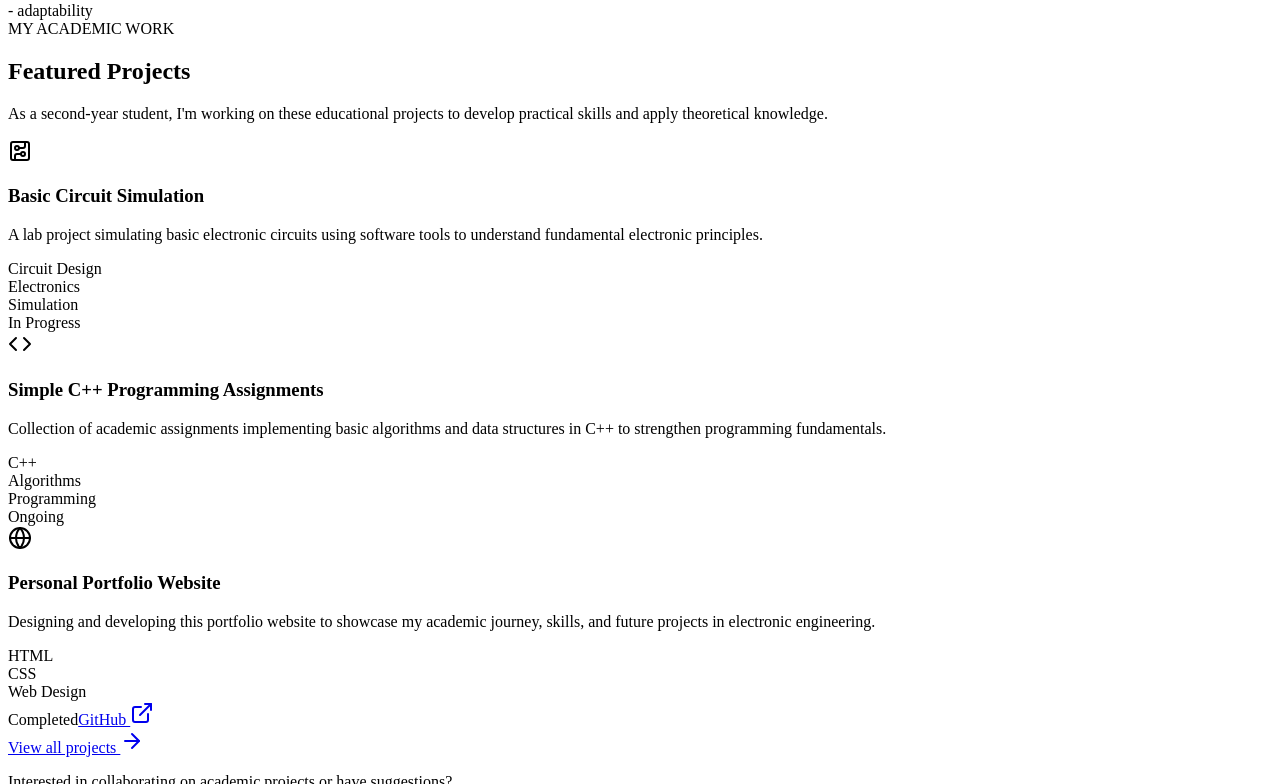
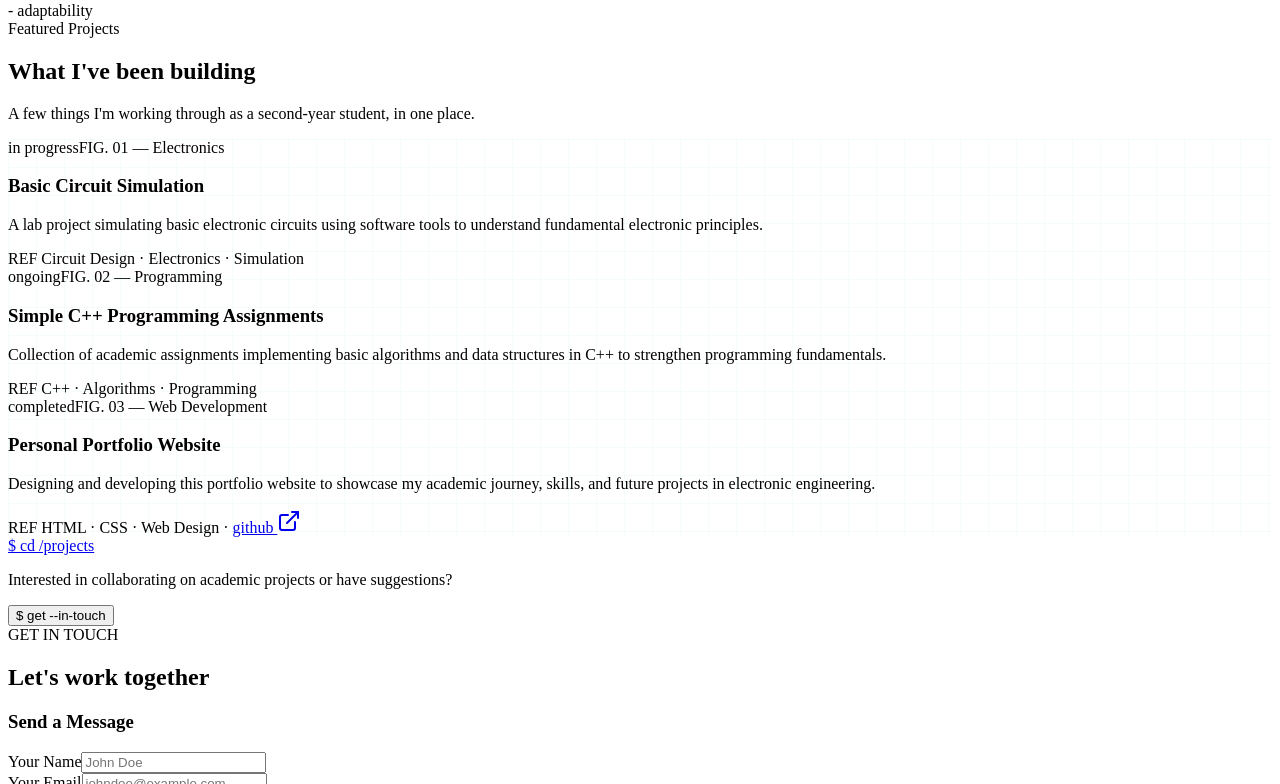
Before and after one commit to UjjalSigdel/Personal-Website, a React (Vite) app in the folder client/: page / in a window 1280 px wide. Shown: the part 1996-2780 px from the top of the page. Built offline with nearby package versions, Linux system fonts and the light colour scheme.

Commit message:
Redesign projects section and completion of basic redesign of all sections

```diff
--- a/client/src/components/sections/ProjectsSection.tsx
+++ b/client/src/components/sections/ProjectsSection.tsx
@@ -1,9 +1,7 @@
 import { useRef } from "react";
 import { Link } from "wouter";
 import { motion, useInView } from "framer-motion";
-import ProjectCard from "@/components/ui/project-card";
-import { Button } from "@/components/ui/button";
-import { ArrowRight } from "lucide-react";
+import ProjectCard, { blueprintFieldStyle } from "@/components/ui/project-card";
 import { projects } from "@/lib/projects";
 
 interface ProjectsSectionProps {
@@ -36,63 +34,65 @@ export default function ProjectsSection({
   return (
     <section ref={sectionRef} className="py-20 bg-[#0F172A]">
       <div className="container mx-auto px-4 sm:px-6 lg:px-8">
-        <div className="mb-12">
-          <span className="inline-block text-[#A78BFA] font-medium mb-2">
-            MY ACADEMIC WORK
+        <div className="mb-10">
+          <span className="inline-block font-mono text-xs tracking-wider uppercase text-[#4ADE80] mb-2">
+            Featured Projects
           </span>
           <h2 className="text-4xl font-['Inter'] font-bold text-white mb-4">
-            Featured Projects
+            What I've been building
           </h2>
           <p className="text-gray-300 max-w-3xl">
-            As a second-year student, I'm working on these educational projects
-            to develop practical skills and apply theoretical knowledge.
+            A few things I'm working through as a second-year student, in one place.
           </p>
-          <div className="h-1 w-20 bg-[#A78BFA] mt-4"></div>
         </div>
 
         <motion.div
-          className="grid sm:grid-cols-2 lg:grid-cols-3 gap-8"
+          className="p-1.5 rounded-lg"
+          style={blueprintFieldStyle}
           initial="hidden"
           animate={isInView ? "visible" : "hidden"}
           variants={containerVariants}
         >
-          {featuredProjects.map((project) => (
+          <div className="grid sm:grid-cols-2 lg:grid-cols-3 gap-5 p-3.5">
+            {featuredProjects.map((project, index) => (
               <motion.div key={project.slug} variants={itemVariants}>
                 <ProjectCard
+                  index={index}
                   title={project.title}
                   description={project.description}
-                icon={project.icon}
+                  category={project.category}
                   tags={project.tags}
                   status={project.status}
                   githubUrl={project.githubUrl}
                 />
               </motion.div>
             ))}
+          </div>
         </motion.div>
 
         <motion.div
-          className="mt-16 flex flex-col items-center gap-6"
+          className="mt-12 flex flex-col items-center gap-6"
           variants={itemVariants}
           initial="hidden"
           animate={isInView ? "visible" : "hidden"}
         >
           <Link
             href="/projects"
-            className="inline-flex items-center gap-2 text-[#A78BFA] hover:text-[#A78BFA]/80 font-['Inter'] font-medium transition-colors"
+            className="inline-flex font-mono text-sm px-3 py-2 rounded-md border border-[#2b5940] bg-[#122318] text-[#6EE7A8] hover:bg-[#173626] transition-colors"
           >
-            View all projects <ArrowRight className="h-4 w-4" />
+            $ cd /projects
           </Link>
           <div className="text-center">
             <p className="text-gray-300 mb-6">
               Interested in collaborating on academic projects or have
               suggestions?
             </p>
-            <Button
+            <button
               onClick={onContactClick}
-              className="bg-[#A78BFA] hover:bg-[#A78BFA]/90 text-[#0F172A] font-['Inter'] font-medium shadow-lg"
+              className="inline-flex font-mono text-sm px-4 py-2.5 rounded-md border border-[#2b5940] bg-[#122318] text-[#6EE7A8] hover:bg-[#173626] transition-colors"
             >
-              Get in Touch
-            </Button>
+              $ get --in-touch
+            </button>
           </div>
         </motion.div>
       </div>
--- a/client/src/components/ui/project-card.tsx
+++ b/client/src/components/ui/project-card.tsx
@@ -1,68 +1,79 @@
-import { motion } from "framer-motion";
-import { CircuitBoard, Code, ExternalLink, Globe } from "lucide-react";
-import { Badge } from "@/components/ui/badge";
+import type { CSSProperties } from "react";
+import { ExternalLink } from "lucide-react";
 import type { Project } from "@/lib/projects";
 
-const ICONS = {
-  "circuit-board": CircuitBoard,
-  code: Code,
-  globe: Globe,
-} as const;
+// Faint graph-paper grid used behind any grid of ProjectCards.
+export const blueprintFieldStyle: CSSProperties = {
+  backgroundImage:
+    "linear-gradient(to right, rgba(74,222,128,0.055) 1px, transparent 1px), linear-gradient(to bottom, rgba(74,222,128,0.055) 1px, transparent 1px)",
+  backgroundSize: "28px 28px",
+};
+
+const STATUS_META: Record<Project["status"], { label: string; className: string }> = {
+  Completed: { label: "completed", className: "text-[#4ADE80] border-[#4ADE80]" },
+  "In Progress": { label: "in progress", className: "text-[#eab308] border-[#eab308]" },
+  Ongoing: { label: "ongoing", className: "text-[#60a5fa] border-[#60a5fa]" },
+};
 
 interface ProjectCardProps {
+  index: number;
   title: string;
   description: string;
-  icon: Project["icon"];
+  category: Project["category"];
   tags: string[];
-  status: string;
+  status: Project["status"];
   githubUrl?: string;
 }
 
-export default function ProjectCard({ title, description, icon, tags, status, githubUrl }: ProjectCardProps) {
-  const Icon = ICONS[icon];
+export default function ProjectCard({
+  index,
+  title,
+  description,
+  category,
+  tags,
+  status,
+  githubUrl,
+}: ProjectCardProps) {
+  const statusMeta = STATUS_META[status];
+  const figNumber = String(index + 1).padStart(2, "0");
+
   return (
-    <motion.div
-      className="bg-[#1E293B] rounded-lg overflow-hidden shadow-md border border-gray-800 h-full flex flex-col hover:shadow-lg hover:border-gray-700"
-      whileHover={{ scale: 1.02, y: -5 }}
-      transition={{ duration: 0.3 }}
+    <div className="relative border border-dashed border-[#1f3a2b] rounded bg-[#0B1710]/35 p-5 pt-6 h-full flex flex-col transition-colors duration-200 hover:border-[#4ADE80]/70">
+      <span className="absolute -top-px -left-px w-2.5 h-2.5 border-t-2 border-l-2 border-[#4ADE80]" />
+      <span className="absolute -top-px -right-px w-2.5 h-2.5 border-t-2 border-r-2 border-[#4ADE80]" />
+      <span className="absolute -bottom-px -left-px w-2.5 h-2.5 border-b-2 border-l-2 border-[#4ADE80]" />
+      <span className="absolute -bottom-px -right-px w-2.5 h-2.5 border-b-2 border-r-2 border-[#4ADE80]" />
+
+      <span
+        className={`absolute top-4 right-3.5 font-mono text-[10px] tracking-wide uppercase px-1.5 py-0.5 border rounded-sm ${statusMeta.className}`}
       >
-      <div className="h-48 bg-[#0F172A] flex items-center justify-center p-4">
-        <Icon className="h-20 w-20 text-[#3B82F6]" />
-      </div>
-      <div className="p-6 flex-grow">
-        <h3 className="text-xl font-['Inter'] font-semibold text-white mb-2">{title}</h3>
-        <p className="text-gray-300 mb-4 text-sm">
-          {description}
-        </p>
-        <div className="flex flex-wrap gap-2 mb-4">
-          {tags.map((tag, index) => (
-            <Badge key={index} variant="secondary" className="bg-[#3B82F6]/10 text-[#3B82F6] text-xs border border-[#3B82F6]/20">
-              {tag}
-            </Badge>
-          ))}
-        </div>
-      </div>
-      <div className="px-6 pb-4 flex items-center justify-between">
-        <span className={`text-sm px-2 py-1 rounded-full ${
-          status === "Completed"
-            ? "bg-[#4ADE80]/10 text-[#4ADE80]"
-            : status === "In Progress"
-              ? "bg-[#3B82F6]/10 text-[#3B82F6]"
-              : "bg-[#A78BFA]/10 text-[#A78BFA]"
-        }`}>
-          {status}
+        {statusMeta.label}
       </span>
+
+      <span className="font-mono text-[10.5px] tracking-wider uppercase text-[#5f8a71] mb-2.5 pr-20">
+        FIG. {figNumber} — {category}
+      </span>
+
+      <h3 className="text-[15.5px] font-semibold text-white mb-2.5">{title}</h3>
+      <p className="text-gray-300 text-[13px] leading-relaxed mb-4 flex-grow">{description}</p>
+
+      <div className="font-mono text-[11px] text-[#5f8a71] border-t border-dashed border-[#1f3a2b] pt-2.5">
+        <span className="text-[#DCEFE3]">REF</span>{" "}
+        {tags.join(" · ")}
         {githubUrl && (
+          <>
+            {" · "}
             <a
               href={githubUrl}
               target="_blank"
               rel="noopener noreferrer"
-            className="inline-flex items-center gap-1 text-sm text-gray-400 hover:text-[#3B82F6] transition-colors"
+              className="inline-flex items-center gap-1 text-[#5f8a71] hover:text-[#4ADE80] transition-colors"
             >
-            GitHub <ExternalLink className="h-3.5 w-3.5" />
+              github <ExternalLink className="h-2.5 w-2.5" />
             </a>
+          </>
         )}
       </div>
-    </motion.div>
+    </div>
   );
 }
--- a/client/src/lib/projects.ts
+++ b/client/src/lib/projects.ts
@@ -3,7 +3,6 @@ export interface Project {
   title: string;
   description: string;
   category: "Electronics" | "Programming" | "Web Development";
-  icon: "circuit-board" | "code" | "globe";
   tags: string[];
   status: "Completed" | "In Progress" | "Ongoing";
   featured: boolean;
@@ -17,7 +16,6 @@ export const projects: Project[] = [
     description:
       "A lab project simulating basic electronic circuits using software tools to understand fundamental electronic principles.",
     category: "Electronics",
-    icon: "circuit-board",
     tags: ["Circuit Design", "Electronics", "Simulation"],
     status: "In Progress",
     featured: true,
@@ -28,7 +26,6 @@ export const projects: Project[] = [
     description:
       "Collection of academic assignments implementing basic algorithms and data structures in C++ to strengthen programming fundamentals.",
     category: "Programming",
-    icon: "code",
     tags: ["C++", "Algorithms", "Programming"],
     status: "Ongoing",
     featured: true,
@@ -39,7 +36,6 @@ export const projects: Project[] = [
     description:
       "Designing and developing this portfolio website to showcase my academic journey, skills, and future projects in electronic engineering.",
     category: "Web Development",
-    icon: "globe",
     tags: ["HTML", "CSS", "Web Design"],
     status: "Completed",
     featured: true,
```
Also changed, not shown: client/src/pages/Projects.tsx (+34 -15 lines), 1 other file (tests, documents, lock files or other folders). Lines whose indentation alone changed are shown as unchanged.
